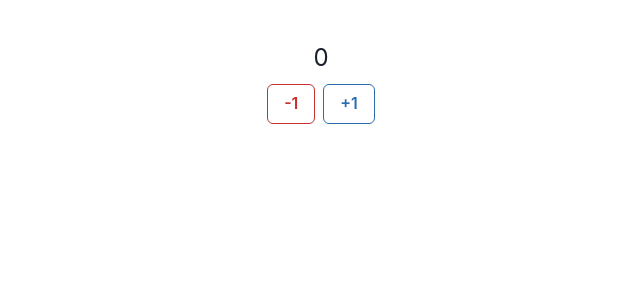
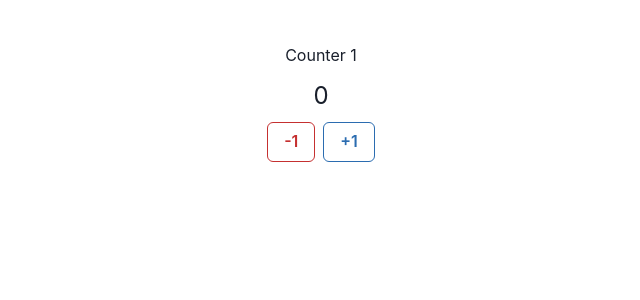
Before and after one commit to bislab-temporary/react-study-morisaki, a React (Create React App) app in the folder counter-app/: page / in a window 1280 px wide. Shown: the top 300 px of the page, without its empty margins (319-959 px from the left). Built offline with nearby package versions, Linux system fonts and the light colour scheme.

Commit message:
Add counter name

```diff
--- a/counter-app/src/App.tsx
+++ b/counter-app/src/App.tsx
@@ -5,7 +5,7 @@ import Counter from "./Counter";
 function App() {
   return (
     <Center>
-      <Counter />
+      <Counter name="Counter 1" />
     </Center>
   );
 }
--- a/counter-app/src/Counter.tsx
+++ b/counter-app/src/Counter.tsx
@@ -1,8 +1,13 @@
 import { VStack, Text } from "@chakra-ui/layout";
 import { Button, ButtonGroup } from "@chakra-ui/button";
 import { useControllableState } from "@chakra-ui/hooks";
+import { Editable, EditablePreview, EditableInput } from "@chakra-ui/editable";
 
-function Counter() {
+type Props = {
+  name: string;
+};
+
+function Counter({ name }: Props) {
   const [count, setCount] = useControllableState({ defaultValue: 0 });
 
   const decrementCount = () => {
@@ -15,6 +20,10 @@ function Counter() {
 
   return (
     <VStack m={5} p={5} borderRadius="md">
+      <Editable defaultValue={name}>
+        <EditablePreview />
+        <EditableInput />
+      </Editable>
       <Text fontSize="2xl">{count}</Text>
       <ButtonGroup variant="outline">
         <Button colorScheme="red" onClick={decrementCount}>
```
